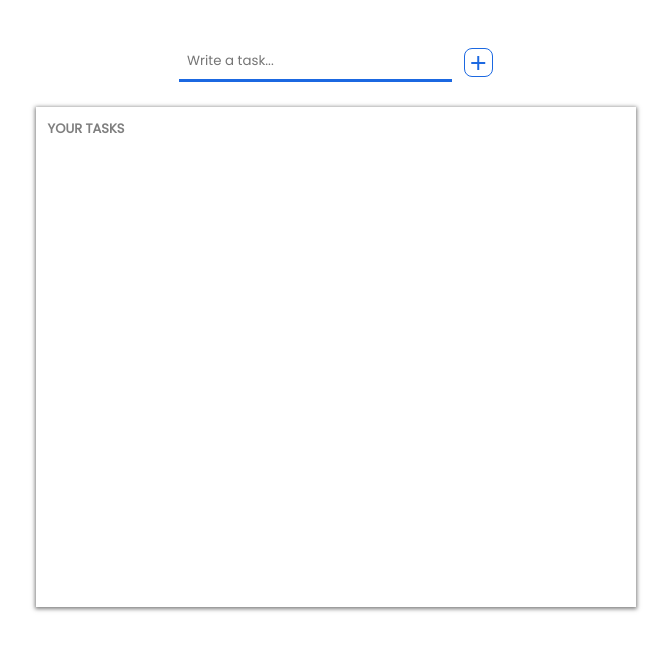
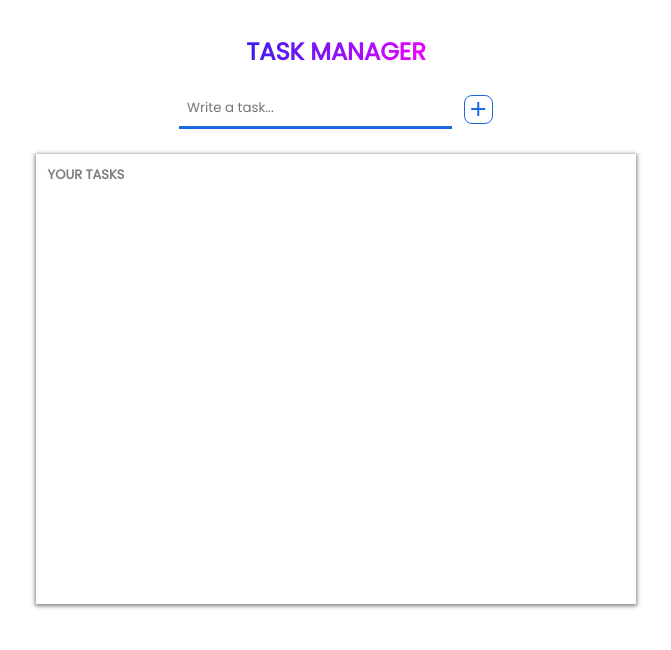
Before and after one commit to insirenator/TaskManager, a website with bundled scripts: page index.html in a window 1280 px wide. Shown: the whole page, without its empty margins (304-975 px from the left). Built offline with nearby package versions, Linux system fonts and the light colour scheme.

Commit message:
Added: title

```diff
--- a/css/style.css
+++ b/css/style.css
@@ -13,13 +13,23 @@
 
 body{
 	margin: 0;
-	padding-top: 2rem;
+	padding-top: 1.5rem;
 }
 
 .root-container {
 	display: flex;
 	flex-direction: column;
 	align-items: center;
+}
+
+#title {
+	font-size: 1.5rem;
+	font-weight: bolder;
+	background-image:
+		linear-gradient(90deg, #381eef, #eb03ff);
+	background-clip: text;
+	color: transparent;
+	margin-bottom: 15px;
 }
 
 .input-area {
@@ -53,7 +63,7 @@ body{
 
 .display-area {
 	width: min(600px, 95%);
-	min-height: 500px;
+	min-height: 450px;
 	box-shadow: 0px 1px 4px 1px rgba(0, 0, 0, 0.5);
 	margin-top: 20px;
 	padding-top: 35px;
--- a/index.html
+++ b/index.html
@@ -11,6 +11,7 @@
 </head>
 <body>
 	<main class="root-container">
+		<h1 id="title">TASK MANAGER</h1>
 		<section class="input-area">
 			<input type="text" id="task-input" placeholder="Write a task..." autofocus>
 			<span class="material-icons icons" id="add-btn">add</span>
```
